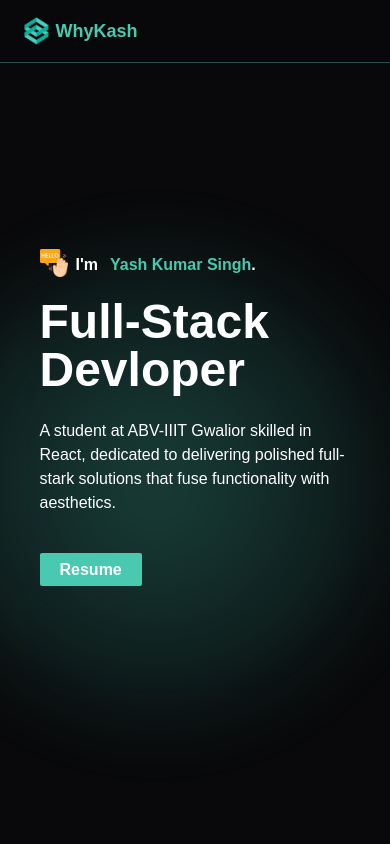
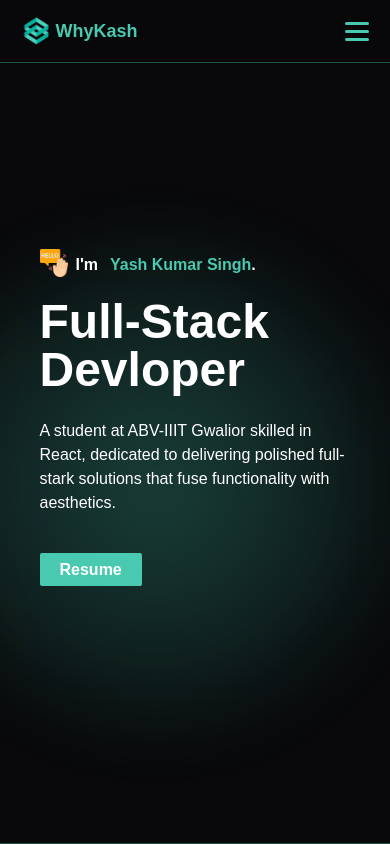
Before and after one commit to WhyKash01/Portfolio-WhyKash01, a Next.js app: page / in a window 390 px wide. Shown: the top 844 px of the page. Built offline with nearby package versions, Linux system fonts and the light colour scheme.

Commit message:
hamburger and more

```diff
--- a/app/components/Contact.js
+++ b/app/components/Contact.js
@@ -26,7 +26,7 @@ function Contact() {
   return (
     <div
       id="Contact"
-      className="2xl:h-[100vh] w-[100%] 2xl:py-20 xl:py-20 py-12 bg-zinc-950"
+      className=" w-[100%] 2xl:pt-20 xl:pt-20 pt-12 bg-zinc-950"
     >
       <h1 className="text-center 2xl:text-5xl xl:text-6xl lg:text-7xl md:text-5xl text-4xl my-5">
         Let's Chat
@@ -81,14 +81,14 @@ function Contact() {
                 value={data.preson}
                 name="preson"
                 placeholder="Name"
-                className="lg:pl-[2vw] pl-5 placeholder:text-[#48C9B0] md:mb-5 2xl:text-sm xl:text-xl lg:text-3xl md:text-xl lg:py-[1.5vh] md:py-4 py-[1vh] text-white rounded-sm lg:rounded-md bg-zinc-950 xl:w-[17vw] 2xl:mb-0 lg:mb-[2vw] mb-3  "
+                className="lg:pl-[2vw] pl-5 placeholder:text-[#48C9B0] md:mb-5 2xl:text-sm xl:text-xl lg:text-3xl md:text-xl text-sm lg:py-[1.5vh] md:py-4 py-[1vh] text-white rounded-sm lg:rounded-md bg-zinc-950 xl:w-[17vw] 2xl:mb-0 lg:mb-[2vw] mb-3  "
               />
               <input
                 onChange={handleChange}
                 type="email"
                 value={data.emailName}
                 name="emailName"
-                className="lg:pl-[2vw] pl-5 placeholder:text-[#48C9B0] 2xl:text-sm xl:text-xl lg:text-3xl md:text-xl lg:py-[1.5vh] py-[1vh] md:py-4 text-white rounded-sm lg:rounded-md bg-zinc-950 xl:w-[17vw] 2xl:mb-0 lg:mb-[2vw]"
+                className="lg:pl-[2vw] pl-5 placeholder:text-[#48C9B0] 2xl:text-sm xl:text-xl lg:text-3xl md:text-xl text-sm lg:py-[1.5vh] py-[1vh] md:py-4 text-white rounded-sm lg:rounded-md bg-zinc-950 xl:w-[17vw] 2xl:mb-0 lg:mb-[2vw]"
                 placeholder="Email"
                 id=""
               />
@@ -99,7 +99,7 @@ function Contact() {
                 value={data.message}
                 onChange={handleChange}
                 type="text"
-                className=" xl:w-[35vw] xl:text-sm w-[70vw] lg:pl-[2vw] pl-5 placeholder:text-[#48C9B0] lg:text-3xl lg:pt-3 xl:pb-16 lg:pb-20 md:pt-4 md:pb-14 pb-10 md:text-xl pt-[1vh] text-white rounded-sm xl:rounded-md bg-zinc-950 lg:mb-0"
+                className=" xl:w-[35vw] xl:text-sm w-[70vw] lg:pl-[2vw] text-sm pl-5 placeholder:text-[#48C9B0] lg:text-3xl lg:pt-3 xl:pb-16 lg:pb-20 md:pt-4 md:pb-14 pb-10 md:text-xl pt-[1vh] text-white rounded-sm xl:rounded-md bg-zinc-950 lg:mb-0"
                 placeholder="Any message"
               />
             </div>
@@ -113,6 +113,9 @@ function Contact() {
           </button>
         </div>
       </div>
+      <div className=" text-xs text-[#48C9B0] sm:text-sm md:text-lg lg:text-xl font-[400] border-t-[#48c9af60] text-center py-4 border-t mx-5 lg:mx-10 ">
+      © Copyright 2023. Made by <Link href={'/'} className="text-white lg:underline-offset-2 underline-offset-1 hover: underline">Yash Kumar Singh</Link>
+      </div>
     </div>
   );
 }
--- /dev/null
+++ b/app/components/Hamburger.css
@@ -0,0 +1,95 @@
+
+#toggle {
+    display: none;
+  }
+
+  /**
+    Hamburger
+  **/
+  .hamburger {
+    position: relative;
+    top: 0em;
+    right: 5%;
+    width: 2em;
+    height: 45px;
+    z-index: 5;
+  }
+
+  .hamburger div {
+    position: relative;
+    width: 1.5em;
+    height: 3px;
+    border-radius: 3px;
+    background-color: #48C9B0;
+    margin-top: 5px;
+    transition: all 0.3s ease-in-out;
+  }
+
+  /**
+  Nav Styles
+  **/
+  .nav {
+    position: fixed;
+    width: 100%;
+    height: 100%;
+    /* background-color: #041616; */
+    top: -100%; left: 0; right: 0; bottom: 0;
+    overflow: hidden;
+    transition: all 0.3s ease-in-out;
+    transform: scale(0);
+  }
+  .nav-wrapper {
+    position: relative;
+    overflow: hidden;
+    overflow-y: auto;
+    height: 100%;
+  }
+  nav {
+    text-align: left;
+    margin-left: 25%;
+  }
+  nav a {
+    position: relative;
+    color: #48C9B0;
+    font-size: 2em;
+    display: inline-block;
+    margin-top: 1.25em;
+    transition: color 0.2s ease-in-out;
+    letter-spacing: 1px;
+  }
+  nav a:before {
+    content: '';
+    height: 0;
+    position: absolute;
+    width: 0.25em;
+    background-color: white;
+    left: -0.5em;
+    transition: all 0.2s ease-in-out;
+  }
+  nav a:hover {
+    color: white;
+  }
+  nav a:hover:before {
+    height: 80%;
+  }
+
+  /**
+  Animations
+  **/
+  #toggle:checked + .hamburger .top-bun {
+    transform: rotate(-45deg);
+    margin-top: 25px;
+  }
+  #toggle:checked + .hamburger .bottom-bun {
+    opacity: 0;
+    transform: rotate(45deg);
+  }
+  #toggle:checked + .hamburger .meat {
+    transform: rotate(45deg);
+    margin-top: -3px;
+  }
+
+  #toggle:checked  + .hamburger + .nav {
+    top: 0;
+    transform: scale(1);
+  }
--- /dev/null
+++ b/app/components/Hamburger.js
@@ -0,0 +1,27 @@
+import React from 'react'
+import Link from 'next/link'
+import './Hamburger.css'
+const Hamburger = () => {
+  return (
+    <div>
+        <input  id="toggle" type="checkbox" />
+        <label for="toggle" className="hamburger">
+  <div className="top-bun"></div>
+  <div className="meat"></div>
+  <div className="bottom-bun"></div>
+</label>
+<div className="nav bg-gradient-to-t from-[#041616b2] to-[#041616] ">
+  <div className="nav-wrapper">
+    <nav className=''>
+      <Link for="toggle" className='text' href="#HeroPage">HOME</Link><br/>
+      <Link for="toggle" className='text' href="#Skill">Skill</Link><br/>
+      <Link for="toggle" className='text' href="#Project">Project</Link><br/>
+      <Link for="toggle" className='text' href="#Contact">Contact</Link>
+    </nav>
+  </div>
+</div>
+    </div>
+  )
+}
+
+export default Hamburger
--- a/app/components/Header.js
+++ b/app/components/Header.js
@@ -5,6 +5,7 @@ import Image from "next/image";
 import Link from "next/link";
 // import './Header.css';
 import logo from './../../public/logo.png'
+import Hamburger from "./Hamburger";
 function Header() {
   const navlinks = [
     {
@@ -22,28 +23,30 @@ function Header() {
         </Link>
         <div className="headerButton hover:cursor-pointer hidden md:flex xl:gap-20  lg:gap-12 md:gap-14 justify-end xl:w-[40vw] sm:w-[40vw] items-center text-white">
           <Link href="/#HeroPage">
-            <h1 className=" xl:text-2xl lg:text-3xl md:text-xl first-line: hover:text-[#48C9B0]">
+            <h1 className=" xl:text-xl lg:text-3xl md:text-xl first-line: hover:text-[#48C9B0]">
               Home
             </h1>
           </Link>
           <Link href="/#Skill">
-            <h1 className="xl:text-2xl lg:text-3xl md:text-xl first-line: hover:text-[#48C9B0]">
+            <h1 className="xl:text-xl lg:text-3xl md:text-xl first-line: hover:text-[#48C9B0]">
             Skill
             </h1>
           </Link>
           <Link href="/#Project">
-            <h1 className="xl:text-2xl lg:text-3xl md:text-xl first-line: hover:text-[#48C9B0]">
+            <h1 className="xl:text-xl lg:text-3xl md:text-xl first-line: hover:text-[#48C9B0]">
               Project
             </h1>
           </Link>
           <Link href="/#Contact">
-            <h1 className="xl:text-2xl lg:text-3xl md:text-xl first-line: hover:text-[#48C9B0]">
+            <h1 className="xl:text-xl lg:text-3xl md:text-xl first-line: hover:text-[#48C9B0]">
               Contact
             </h1>
           </Link>
+
         </div>
-        <div className="icon md:hidden hover:cursor-pointer">
-        </div>
+        <div className="md:hidden">
+          <Hamburger/>
+          </div>
       </div>
     </>
   );
--- a/app/components/HeroPage.js
+++ b/app/components/HeroPage.js
@@ -4,7 +4,7 @@ import Link from "next/link";
 import hello from "./../../public/hello.png";
 const HeroPage = () => {
   return (
-    <div id="HeroPage" className=" bg-zinc-950 w-[100%] h-[100vh] relative z-50 overflow-hidden px-[5vw] ">
+    <div id="HeroPage" className=" bg-zinc-950 border-b-[#48c9af60] border-b w-[100%] h-[100vh] relative z-50 overflow-hidden px-[5vw] ">
       <div className="flex select-none xl:flex-row md:gap-10 lg:gap-32 xl:gap-0 mx-5 xl:mx-0 md:mx-10 flex-col mb-10">
         <div className="2xl:py-[32vh] lg:pt-[20vh] xl:w-[70%] md:pt-36 pt-[30vh] z-50">
           <h2 className="text-md lg:text-3xl md:text-xl flex 2xl:mb-7 md:mb-3 mb-[2vh] 2xl:text-2xl">
--- a/app/components/Projects.js
+++ b/app/components/Projects.js
@@ -3,14 +3,14 @@ import ProjectScreen from './ProjectScreen'
 
 const Projects = () => {
   return (
-    <div id='Project' className='bg-zinc-950 w-[100%] overflow-hidden xl:py-24 py-[8vh] md:h-[110vh] lg:h-[105vh] sm:h-[100vh]'>
+    <div id='Project' className='bg-zinc-950 border-b-[#48c9af60] border-b w-[100%] overflow-hidden xl:py-24 py-[8vh] xl:h-[105vh]'>
         <h2 className='relative z-30 text-center 2xl:text-xl lg:text-3xl md:text-xl text-sm font-[400]' >Explore</h2>
         <h1 className='relative z-30 text-center 2xl:text-5xl lg:text-6xl md:text-5xl text-3xl xl:mt-2 lg:mt-5 mt-1'>Featured Projects</h1>
         <div className='relative z-50 grid xl:grid-cols-2 gap-5 grid-rows-2 2xl:mx-14 mx-5 justify-items-center 2xl:mt-14 lg:mt-12 mt-5'>
         <ProjectScreen i={"0"}/>
         <ProjectScreen i={"1"}/>
         </div>
-        <div className="lg:w-[100vw] md:block hidden w-[150vw] h-[80vw] lg:h-[80vw] overflow-hidden bg-gradient-radial from-[#48c9af] opacity-30 backdrop-brightness-50 blur-3xl rounded-full xl:top-[-150vh] xl:left-[0vw] md:top-[-100vh] top-[-50vh] left-[-10vw] z-10 relative"></div>
+        <div className="lg:w-[100vw] xl:block hidden w-[150vw] h-[80vw] lg:h-[80vw] overflow-hidden bg-gradient-radial from-[#48c9af] opacity-30 backdrop-brightness-50 blur-3xl rounded-full xl:top-[-150vh] xl:left-[0vw] md:top-[-100vh] top-[-50vh] left-[-10vw] z-10 relative"></div>
 
     </div>
   )
--- a/app/components/Skills.js
+++ b/app/components/Skills.js
@@ -2,7 +2,7 @@ import React from 'react'
 
 const Skills = () => {
   return (
-    <div id='Skill' className='bg-zinc-950 w-[100%] 2xl:py-24 xl:py-28 sm:py-32 py-20'>
+    <div id='Skill' className='bg-zinc-950 border-b-[#48c9af60] border-b w-[100%] 2xl:py-24 xl:py-28 sm:py-32 py-20'>
         <h2 className='text-center 2xl:text-xl xl:text-xl md:text-2xl sm:text-xl text-sm  font-[400]' >Explore My</h2>
         <h1 className='text-center 2xl:text-5xl xl:text-6xl md:text-6xl sm:text-6xl text-4xl 2xl:mt-2 sm:mt-5 mt-0'>Experience</h1>
         <div className='flex 2xl:gap-20 md:gap-14 gap-10 flex-col xl:flex-row justify-center mx-10 sm:mx-14 md:mx-24 2xl:mx-20 2xl:mt-14 xl:mt-12 md:mt-24 sm:mt-14 mt-10'>
```
